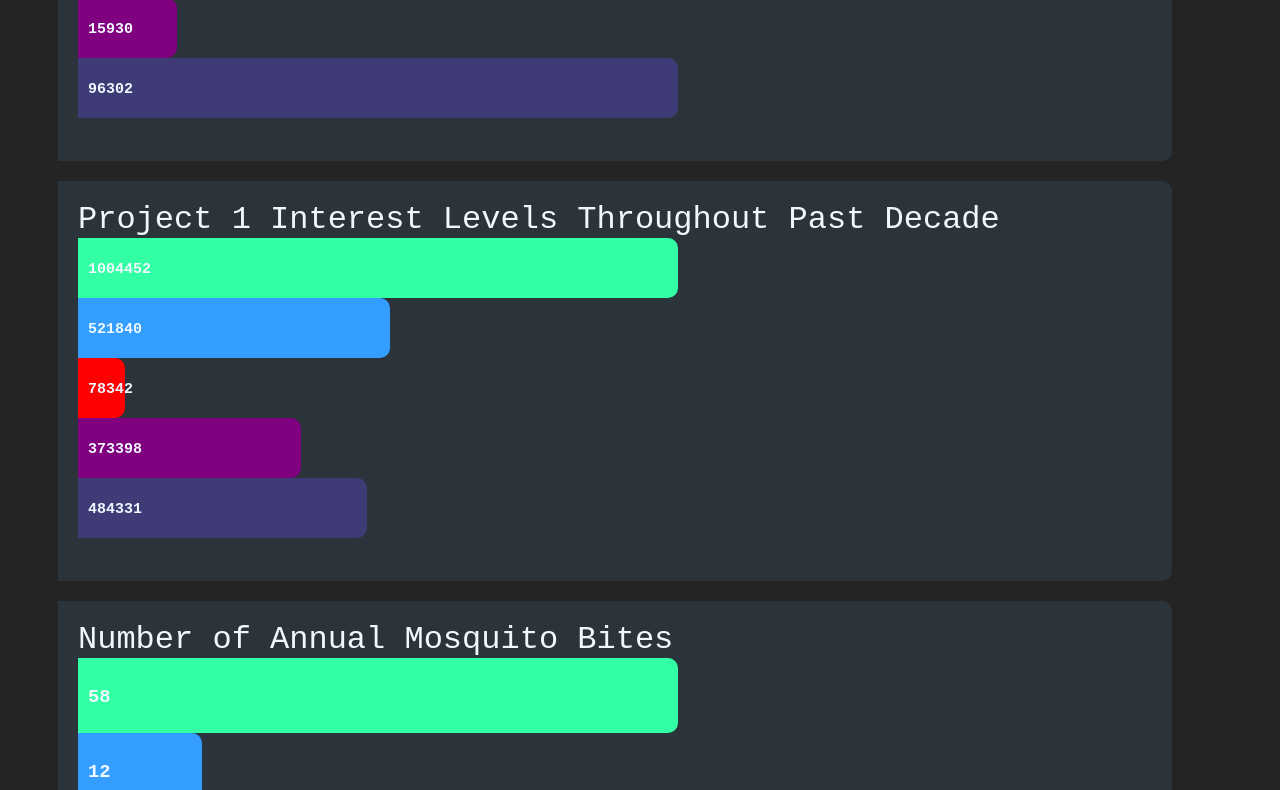
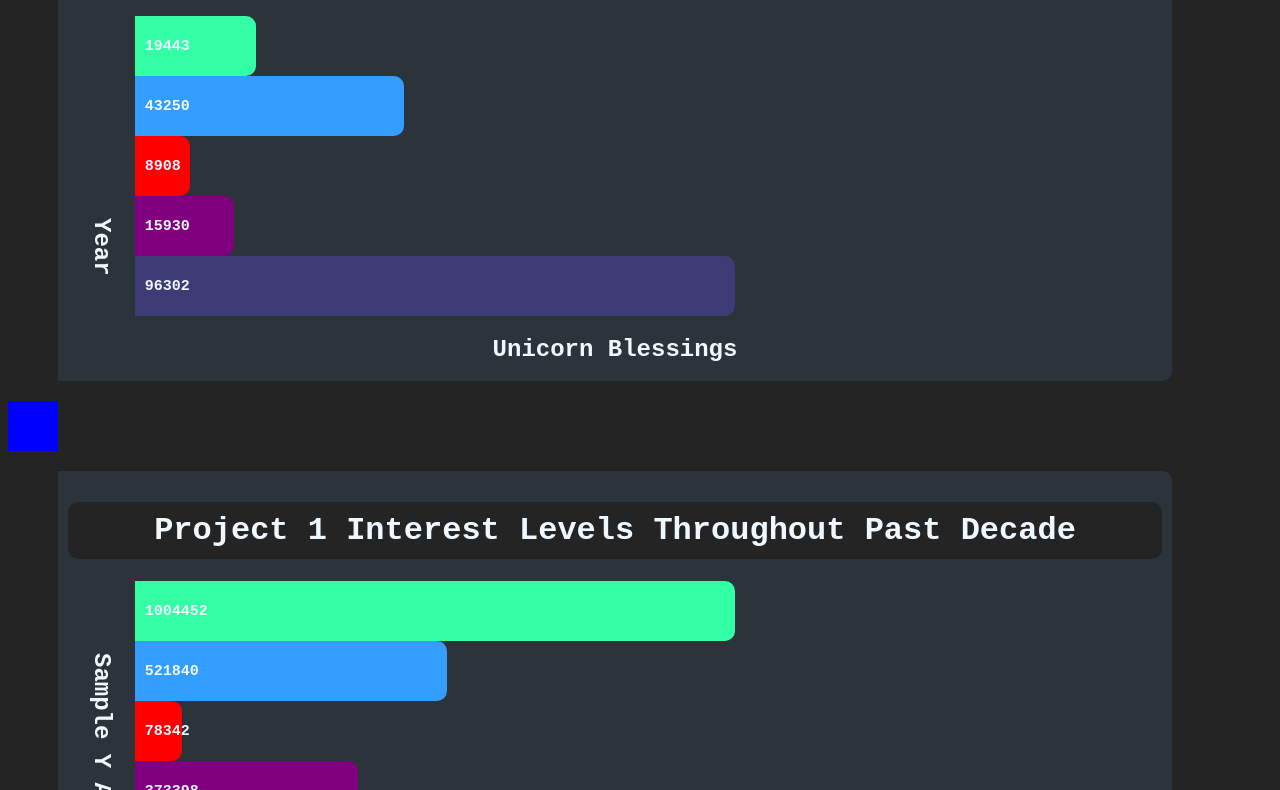
Before and after one commit to ahrke/bar_chart_stretch_project, a website: page index.html in a window 1280 px wide. Shown: the part 736-1526 px from the top of the page. Drawn offline with Linux system fonts and the light colour scheme.

Commit message:
added x and y axis labels. Figuring out how to do bar color changes on click

```diff
--- a/charts.css
+++ b/charts.css
@@ -1,19 +1,23 @@
 body {
   font-family: 'Courier New', Courier, monospace;
   background-color: rgb(36, 36, 36);
+}
+
+.title {
+  text-align: center;
+  margin: 20px;
+  color: lightseagreen;
+}
+
+.bars {
+  display: inline-block;
 }
 
 .chartBack {
   border-radius: 0 10px 10px 0;
   background-color: rgb(44, 52, 59);
   margin: 20px 100px 20px 50px;
-  padding: 20px;
-}
-
-.title {
-  text-align: center;
-  margin: 20px;
-  color: lightseagreen;
+  padding: 10px 10px 105px 10px;
 }
 
 .bar {
@@ -23,12 +27,15 @@ body {
   font-weight: bolder;
   color: aliceblue;
   text-align: left;
+  display: block;
 }
 
-.barTitle {
+.chartTitle {
   font-size: 2em;
   color: aliceblue;
-  margin-bottom: 200px;
+  padding: 10px;
+  background-color: rgb(36, 36, 36);
+  border-radius: 10px;
   text-align: center;
 }
 
@@ -36,3 +43,23 @@ body {
   display: inline-block;
   vertical-align: middle;
 }
+
+.barLabelYAxis {
+  writing-mode: vertical-rl;
+  color: aliceblue;
+  display: inline;
+  vertical-align: auto;
+  padding-bottom: 20px;
+}
+
+.barLabelXAxis {
+  text-align: center;
+  color: aliceblue;
+}
+
+.colorPicker {
+  display: block;
+  height: 50px;
+  width: 50px;
+  background-color: blue;
+}
--- a/draw_bar_charts.js
+++ b/draw_bar_charts.js
@@ -6,11 +6,21 @@ function getBarHeight(numOfBars, height){
   return height / numOfBars;
 }
 
+function changeColor(barNum, chart, color) {
+  var searchQuery = '"#bar' + barNum + "of" + chart + '"';
+  alert(searchQuery)
+  document.querySelector(searchQuery).style.backgroundColor = '"' + color + '"';
+  return alert("whoa wee, changing colors!")
+}
+
 function buildBar(data, options){
   const colors = ["#33FFA4", "#339EFF", "red", "purple","rgb(63, 59, 119)"]
   var height = options.height;
   var width = options.width;
   var title = options.title;
+  var chartName = options.name;
+  var yAxisLabel = options.yAxis || "Sample Y Axis";
+  var xAxisLabel = options.xAxis || "Sample X Axis";
   var barHeight = getBarHeight(data.length,height);
   var textHeight = barHeight/4
   var sum = 0
@@ -19,16 +29,23 @@ function buildBar(data, options){
     (num > sum) ? sum = num : sum = sum
   });
 
+  var testForAttributeValue = '"#bar1ofwonderful"'
+  var testForAttributeValue2 = '"blue"'
+
   var chartStr = "<div class='chartBack' style='height:"
     + (height * 1.2)
     + "px;'>"
-    + "<span class='barTitle'>"
+    + "<h1 class='chartTitle' onclick='document.querySelector(" + testForAttributeValue + ").style.backgroundColor = " + testForAttributeValue2 + "'>"
     + title
-    + "</span>"
+    + "</h1>"
+    + "<h2 class='barLabelYAxis'>" + yAxisLabel + "</h2>"
+    + "<div class='bars'>"
 
   for(var i = 0; i < data.length; i++){
     chartStr +=
-      "<div class='bar' style='background-color:"
+      "<div class='bar' id='"
+      + "bar" + i + "of" + chartName
+      + "' style='background-color:"
       + colors[i]
       + "; width:"
       + ((data[i]/sum) * width)
@@ -40,12 +57,17 @@ function buildBar(data, options){
       + (textHeight * 1.5)
       + "px 10px'>"
       + data[i]
-      + "</span></div>"
+      + "</span>"
+      + "</div>"
   }
 
-  alert(chartStr)
+  // alert(chartStr)
 
   chartStr += "</div>"
+    + "<h2 class='barLabelXAxis'>" + xAxisLabel + "</h2>"
+    + "</div>"
+    + "<div class='colorPicker' onclick=" + '"changeColor(1,"battlestar","blue")"' + "></div>"
 
+  //changeColor(1,"battlestar","blue")
   return chartStr
 }
--- a/index.html
+++ b/index.html
@@ -18,10 +18,10 @@
     <script src="./draw_bar_charts.js"></script>
 
     <script>
-      drawBarCharts([10,12,5,22],{width:600,height:300, title: "Bears Vs Beets"},"#charts")
-      drawBarCharts([19443,43250,8908,15930, 96302],{width:600,height:300,textLocation:'left',title: "My wonderful chart"},"#charts")
-      drawBarCharts([1004452,521840,78342,373398,484331],{width:600,height:300, title: "Project 1 Interest Levels Throughout Past Decade"},"#charts")
-      drawBarCharts([58,12,33,42],{width:600,height:300, title: "Number of Annual Mosquito Bites"},"#charts")
+      drawBarCharts([10,12,5,22],{width:600,height:300, name: "battlestar", title: "Bears Vs Beets"},"#charts")
+      drawBarCharts([19443,43250,8908,15930, 96302],{width:600,height:300,textLocation:'left',title: "My wonderful chart", name: "wonderful", yAxis: "Year", xAxis: "Unicorn Blessings"},"#charts")
+      drawBarCharts([1004452,521840,78342,373398,484331],{width:600,height:300, name: "project", title: "Project 1 Interest Levels Throughout Past Decade"},"#charts")
+      drawBarCharts([58,12,33,42],{width:600,height:300, name: "Bites", title: "Number of Annual Mosquito Bites"},"#charts")
     </script>
 
     <!--
```
